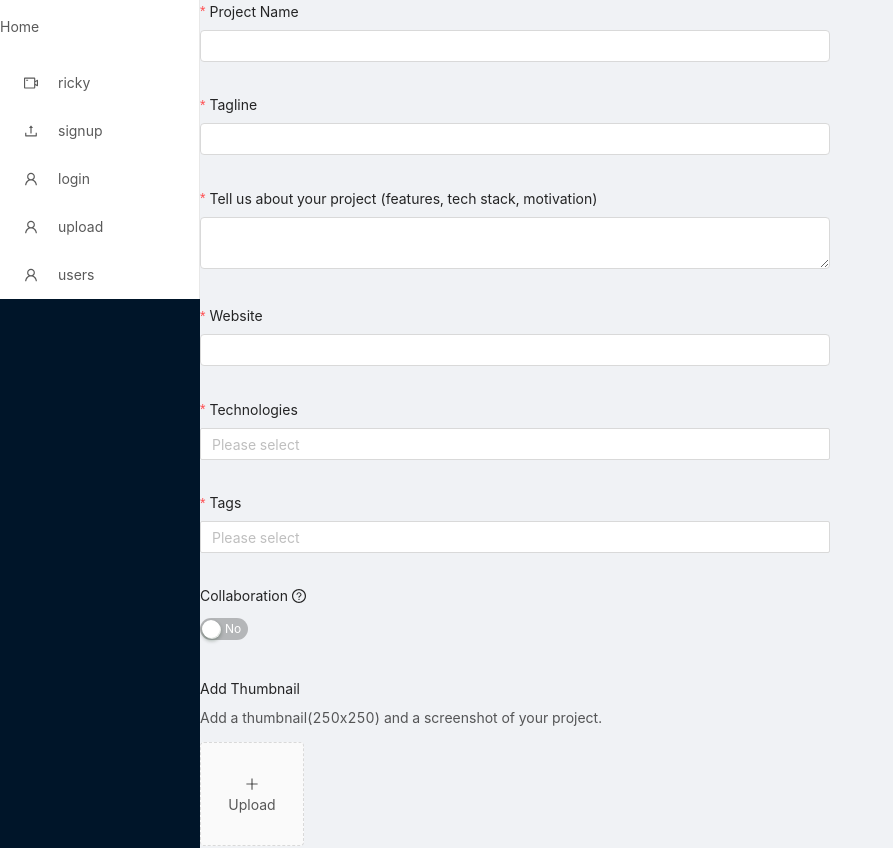
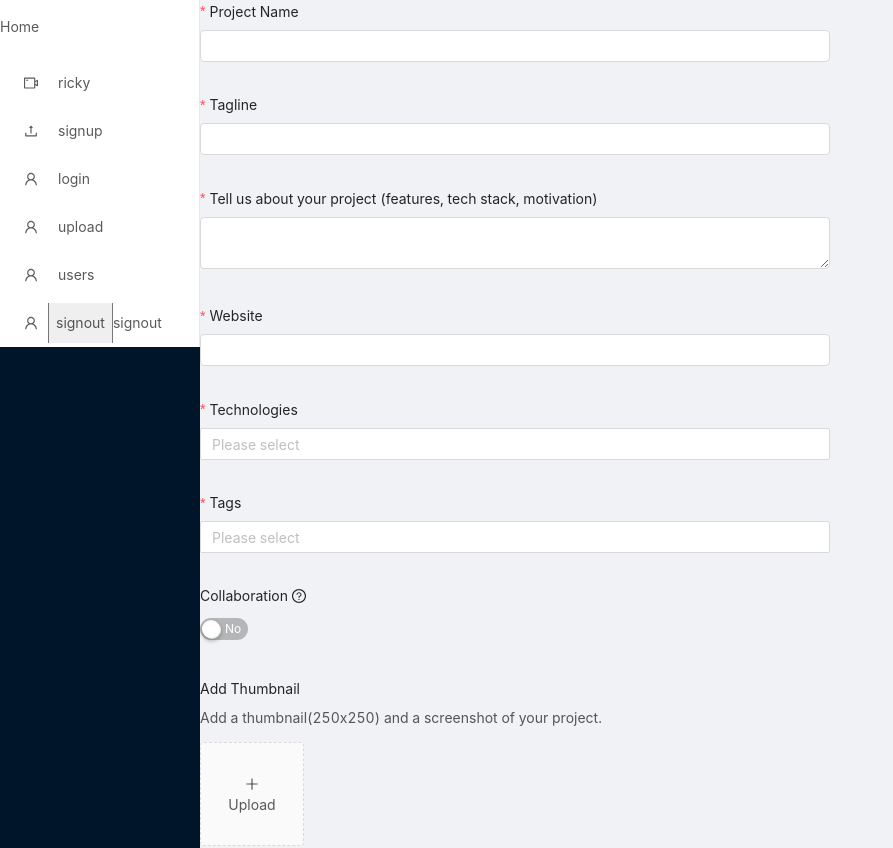
Before and after one commit to rickywid/next-antd, a Next.js app: page /project/upload in a window 1280 px wide. Before the commit this address had no page. Shown: the top 848 px of the page, without its empty margins (0-893 px from the left). Built offline with nearby package versions, Linux system fonts and the light colour scheme.

Commit message:
del cookies on signout; refactor authService/authSignup

```diff
--- a/components/navbar.tsx
+++ b/components/navbar.tsx
@@ -1,7 +1,9 @@
 import React from 'react';
+import { NextPage } from 'next';
 import { Layout, Menu } from 'antd';
 import { UploadOutlined, UserOutlined, VideoCameraOutlined } from '@ant-design/icons';
 import Link from 'next/link';
+import AuthService from '../lib/authService';
 
 const { Sider } = Layout;
 
@@ -13,10 +15,10 @@ interface Props {
   upload: string;
 }
 
-const NavBar:React.FC<Props> = ({
-  root, username, signup, login, upload,
-}:Props):JSX.Element => {
-
+const NavBar: NextPage<Props> = ({
+  root, username, signup, login, upload
+}) => {
+  const api = new AuthService();
   return (
     <Sider
     breakpoint="lg"
@@ -64,6 +66,13 @@ const NavBar:React.FC<Props> = ({
           <span>users</span>
         </Link>
       </Menu.Item>
+      <Menu.Item key="6">
+        <UserOutlined />
+        <button onClick={() => api.signout()}>signout</button>
+        <Link href={`/signout`}>
+          <span>signout</span>
+        </Link>
+      </Menu.Item>
     </Menu>
       <style jsx>
         {`
--- a/lib/apiService.ts
+++ b/lib/apiService.ts
@@ -1,20 +1,20 @@
 import { HttpClient } from './httpClient';
 
 export class ApiService{
-    constructor(cookie: string) {
-        this.cookie = cookie;
+    constructor(cookie?: string) {
+        this.cookie = cookie as string;
         this.apiEndpoint = 'http://localhost:3000/api'
     }
     private cookie: string;
     private apiEndpoint: string;
 
-    private headers = {
+    private headers: any = {
         Accept: 'application/json',
         'Content-Type': 'application/json; charset=utf-8',
-        cookie: this.cookie
     }
 
     public async getUsers() {
+        this.headers['cookie'] = this.cookie;
         return await HttpClient.get(
           `${this.apiEndpoint}/users`,
           this.headers,
@@ -22,10 +22,19 @@ export class ApiService{
       }
 
       public async createProject(project: FormData) {
+        this.headers['cookie'] = this.cookie;
         return await HttpClient.post(
           `${this.apiEndpoint}/projects`,
           this.headers,
           project
         );
       }
+
+      public async getProjects() {
+        this.headers['cookie'] = this.cookie;
+        return await HttpClient.get(
+          `${this.apiEndpoint}/projects`,
+          this.headers,
+        );
+      }
 }
--- a/lib/authService.ts
+++ b/lib/authService.ts
@@ -35,6 +35,18 @@ class AuthService {
         )
         return HttpClient.makeRequest(request)
     }
+
+    signout() {
+        const request = new Request(`
+            ${this.apiEndpoint}/signout`,
+            {
+                headers: this.headers,
+                method: 'POST',
+                body: JSON.stringify({})
+            }
+        )
+        return HttpClient.makeRequest(request)
+    }
 }
 
 export default AuthService;
--- /dev/null
+++ b/lib/cookieConf.ts
@@ -0,0 +1,6 @@
+export default {
+    httpOnly: true,
+    secure: process.env.NODE_ENV !== 'development',
+    sameSite: true,
+    path: '/'
+}
--- a/lib/httpClient.ts
+++ b/lib/httpClient.ts
@@ -3,10 +3,10 @@ import FormSerialize from '../lib/formSerialize';
 export class HttpClient {
     public static async makeRequest(request: Request): Promise<Response> {
         const response = await fetch(request);
-
-        if(!response.ok && response.type) {
-            throw new Error(response.statusText);
-        }
+        // console.log(response)
+        // if(!response.ok) {
+        //     throw new Error(response.statusText);
+        // }
 
         return response;
     }
--- a/pages/api/login/index.ts
+++ b/pages/api/login/index.ts
@@ -5,6 +5,7 @@ import formidable from "formidable";
 import bcrypt from "bcrypt-nodejs";
 import cookie from 'cookie';
 import generateToken from '../../../lib/generateToken';
+import CookieConfig from '../../../lib/cookieConf';
 
 const handler = nextConnect();
 
@@ -56,13 +57,8 @@ handler
            }
 
            res.setHeader('Set-Cookie', [
-            cookie.serialize('token', token, {
-            httpOnly: true,
-            secure: process.env.NODE_ENV !== 'development',
-            sameSite: 'strict',
-            path: '/'
-          }),
-            cookie.serialize('userID', user.id)
+            cookie.serialize('token', token, CookieConfig),
+            cookie.serialize('userID', user.id, CookieConfig)
           ]);
 
            res.send({isAuthenticated: true});
--- /dev/null
+++ b/pages/api/signout/index.ts
@@ -0,0 +1,35 @@
+import {NextApiRequest, NextApiResponse} from 'next';
+import nextConnect, {NextHandler} from "next-connect";
+import cookie from 'cookie';
+import CookieConfig from '../../../lib/cookieConf';
+
+const handler = nextConnect();
+
+interface IFields {
+  username: string;
+  password: string;
+}
+
+export const config = {
+  api: {
+    bodyParser: false,
+  },
+};
+
+handler
+  .post((
+    req: NextApiRequest,
+    res: NextApiResponse,
+    next:NextHandler) => {
+        res.setHeader('Set-Cookie',
+          [
+            cookie.serialize('token', '', CookieConfig),
+            cookie.serialize('userID', '', CookieConfig)
+          ]
+        );
+
+    res.send({isAuthenticated: false});
+  })
+
+
+export default handler;
--- a/pages/api/users/index.ts
+++ b/pages/api/users/index.ts
@@ -10,7 +10,7 @@ const Authenticate = (
   res: NextApiResponse,
   next: NextHandler) => {
 
-  jwt.verify(req.cookies.token, process.env.JWT_SECRET!, async function(err, decoded) {
+    jwt.verify(req.cookies.token, process.env.JWT_SECRET!, async function(err, decoded) {
     if (!err && decoded) {
       return next();
     }
--- a/pages/project/upload/index.tsx
+++ b/pages/project/upload/index.tsx
@@ -54,11 +54,6 @@ interface IFields {
 
 
 const UploadProject:NextPage = () => {
-  useEffect(() => {
-    if(localStorage.getItem('token') === null) {
-      Router.replace('/');
-    }
-  }, []);
 
   const api = new ApiService();
   const [componentSize, setComponentSize] = useState('medium');
```
Also changed, not shown: pages/index.tsx (+17 -9 lines), pages/users/index.tsx (+2 -5 lines).
